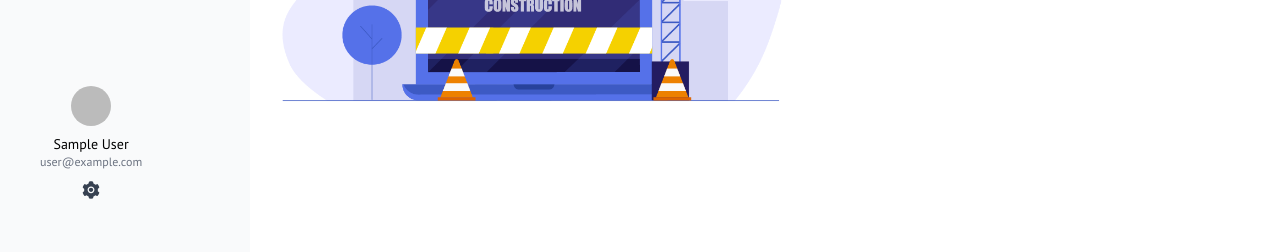
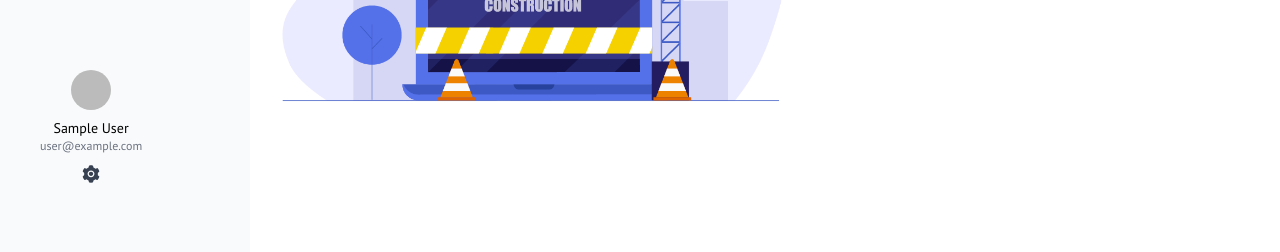
Before and after one commit to AlAminKh03/motor-merchants, a Next.js app: page /dashboard/history in a window 1280 px wide. Shown: the part 386-638 px from the top of the page. Built offline with nearby package versions, Linux system fonts and the light colour scheme; no server answers; sample sign-in values are in the browser's storage.

Commit message:
css fixed

```diff
--- a/Components/PrivateRoute/NestedNav.tsx
+++ b/Components/PrivateRoute/NestedNav.tsx
@@ -121,8 +121,8 @@ const NestedNav = (props: Props) => {
           <li
             className={`flex flex-col items-center justify-center ${
               isAdmin
-                ? " mt-[16rem] lg:mt-[9.5rem] "
-                : "mt-[20rem] lg:mt-[13.5rem]"
+                ? " mt-[15rem] lg:mt-[9rem] "
+                : "mt-[19rem] lg:mt-[12.5rem]"
             }`}
           >
             <Link
```
